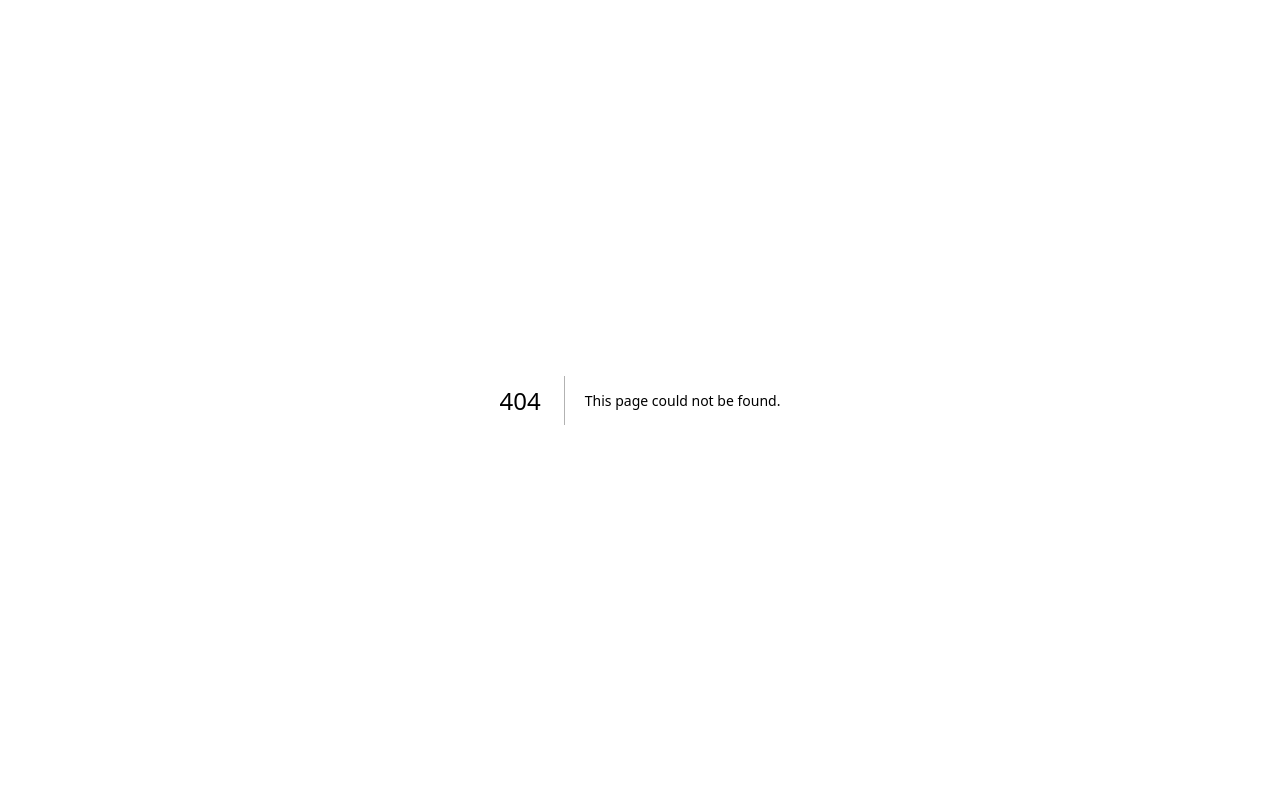
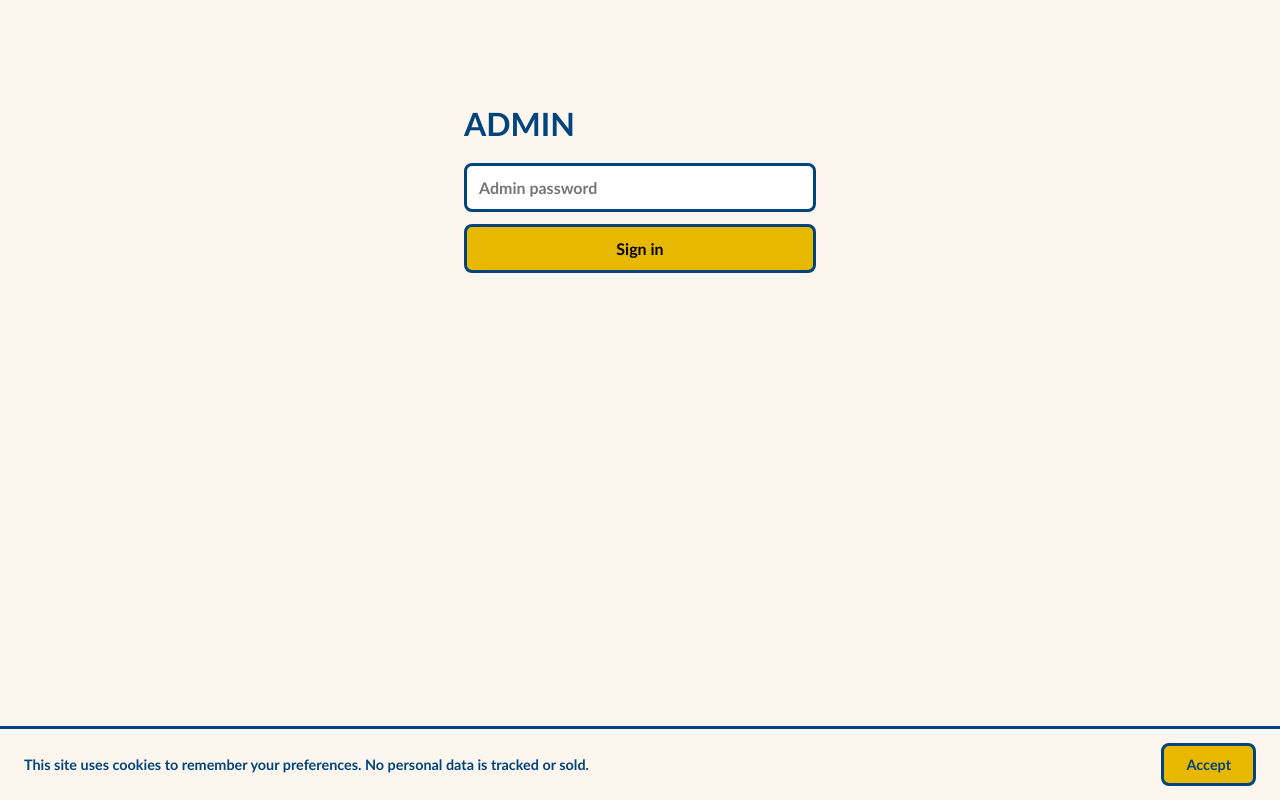
Before and after one commit to bmrmitch-cmyk/disability-confident-jobs, a Next.js app: page /admin in a window 1280 px wide. Before the commit this address had no page. Built offline with nearby package versions, Linux system fonts and the light colour scheme.

Commit message:
Profile rail scrollIntoView, cookie consent banner, admin panel, security headers, accessibility

```diff
--- a/next.config.ts
+++ b/next.config.ts
@@ -4,6 +4,20 @@ const nextConfig: NextConfig = {
   turbopack: {
     root: process.cwd(),
   },
+  async headers() {
+    return [
+      {
+        source: "/(.*)",
+        headers: [
+          { key: "X-Content-Type-Options", value: "nosniff" },
+          { key: "X-Frame-Options", value: "DENY" },
+          { key: "X-XSS-Protection", value: "1; mode=block" },
+          { key: "Referrer-Policy", value: "strict-origin-when-cross-origin" },
+          { key: "Permissions-Policy", value: "camera=(), microphone=(), geolocation=(), interest-cohort=()" },
+        ],
+      },
+    ];
+  },
 };
 
 export default nextConfig;
--- /dev/null
+++ b/src/app/admin/page.tsx
@@ -0,0 +1,142 @@
+"use client";
+
+import { useEffect, useState } from "react";
+import type { JobsStats } from "@/lib/jobs-types";
+import type { PlatformStats } from "@/lib/employers";
+
+const ADMIN_KEY = "accesswork_admin_auth";
+const ADMIN_PASS = "AccessWork2024!";
+
+function isAuthed(): boolean {
+  if (typeof window === "undefined") return false;
+  return sessionStorage.getItem(ADMIN_KEY) === "true";
+}
+
+export default function AdminPage() {
+  const [authed, setAuthed] = useState(isAuthed);
+  const [password, setPassword] = useState("");
+  const [error, setError] = useState("");
+  const [jobStats, setJobStats] = useState<JobsStats | null>(null);
+  const [empStats, setEmpStats] = useState<PlatformStats | null>(null);
+  const [message, setMessage] = useState("");
+
+  function login() {
+    if (password === ADMIN_PASS) {
+      sessionStorage.setItem(ADMIN_KEY, "true");
+      setAuthed(true);
+      setError("");
+    } else {
+      setError("Incorrect password");
+    }
+  }
+
+  useEffect(() => {
+    if (!authed) return;
+    fetch("/api/jobs?stats=true").then((r) => r.json()).then(setJobStats);
+    fetch("/api/employers?pageSize=1").then((r) => r.json()).then((d) => {
+      fetch("/api/employers?pageSize=1&statsOnly=true").then(async (r2) => {
+        try {
+          setEmpStats((await r2.json()) as PlatformStats);
+        } catch {
+          setEmpStats(null);
+        }
+      });
+    });
+  }, [authed]);
+
+  async function revalidate() {
+    setMessage("Revalidating...");
+    try {
+      const res = await fetch("/api/jobs?revalidate=true");
+      const data = await res.json();
+      setMessage(data.message ?? "Cache cleared");
+    } catch {
+      setMessage("Failed to revalidate");
+    }
+    setTimeout(() => setMessage(""), 3000);
+  }
+
+  if (!authed) {
+    return (
+      <main style={{ maxWidth: 400, margin: "80px auto", padding: 24, color: "#00447c" }}>
+        <h1 style={{ fontSize: "2rem", textTransform: "uppercase", margin: "0 0 20px" }}>Admin</h1>
+        <form onSubmit={(e) => { e.preventDefault(); login(); }} style={{ display: "flex", flexDirection: "column", gap: 12 }}>
+          <input
+            type="password" value={password} onChange={(e) => setPassword(e.target.value)}
+            placeholder="Admin password"
+            aria-label="Admin password"
+            style={{ border: "3px solid #00447c", borderRadius: 8, padding: 12, fontWeight: 950, outline: 0 }}
+            autoFocus
+          />
+          {error ? <p style={{ color: "#a00037", fontWeight: 950 }}>{error}</p> : null}
+          <button type="submit" style={{ border: "3px solid #00447c", borderRadius: 8, background: "#e8b800", padding: 12, fontWeight: 950, cursor: "pointer" }}>
+            Sign in
+          </button>
+        </form>
+      </main>
+    );
+  }
+
+  return (
+    <main style={{ maxWidth: 900, margin: "40px auto", padding: "0 20px", color: "#00447c" }}>
+      <h1 style={{ fontSize: "2.5rem", textTransform: "uppercase", margin: "0 0 8px" }}>Admin Dashboard</h1>
+      <p style={{ fontWeight: 950, color: "#9a0070" }}>Hidden admin panel — extra platform controls.</p>
+
+      <section style={{ display: "grid", gridTemplateColumns: "repeat(auto-fit, minmax(200px, 1fr))", gap: 12, margin: "24px 0" }}>
+        <StatBox label="Total jobs" value={jobStats?.total ?? "—"} />
+        <StatBox label="Cyber priority" value={jobStats?.cyberPriority ?? "—"} />
+        <StatBox label="Apprenticeships" value={jobStats?.apprenticeships ?? "—"} />
+        <StatBox label="Employers" value={empStats?.total ?? "—"} />
+        <StatBox label="Leader employers" value={empStats?.levelCounts?.Leader ?? "—"} />
+        <StatBox label="New additions" value={empStats?.newCount ?? "—"} />
+      </section>
+
+      <section style={{ border: "3px solid #00447c", borderRadius: 8, padding: 20, marginBottom: 16, background: "#fdf6ef" }}>
+        <h2 style={{ margin: "0 0 12px", textTransform: "uppercase" }}>Cache & Data</h2>
+        <div style={{ display: "flex", gap: 10, flexWrap: "wrap" }}>
+          <button onClick={revalidate} style={{ border: "3px solid #00447c", borderRadius: 8, background: "#e8b800", padding: "10px 18px", fontWeight: 950, cursor: "pointer" }}>
+            Revalidate API cache
+          </button>
+        </div>
+        {message ? <p style={{ marginTop: 10, fontWeight: 950 }}>{message}</p> : null}
+      </section>
+
+      <section style={{ border: "3px solid #00447c", borderRadius: 8, padding: 20, marginBottom: 16, background: "#fdf6ef" }}>
+        <h2 style={{ margin: "0 0 12px", textTransform: "uppercase" }}>Employer level breakdown</h2>
+        {empStats ? (
+          <div style={{ display: "grid", gridTemplateColumns: "repeat(3, 1fr)", gap: 10 }}>
+            {(["Leader", "Employer", "Committed"] as const).map((l) => (
+              <div key={l} style={{ border: "3px solid #00447c", borderRadius: 8, padding: 12, textAlign: "center" }}>
+                <strong style={{ fontSize: "1.8rem" }}>{empStats.levelCounts[l]}</strong>
+                <p style={{ margin: "4px 0 0", fontWeight: 950 }}>{l}</p>
+              </div>
+            ))}
+          </div>
+        ) : <p style={{ fontWeight: 950 }}>Loading...</p>}
+      </section>
+
+      <section style={{ border: "3px solid #00447c", borderRadius: 8, padding: 20, background: "#fdf6ef" }}>
+        <h2 style={{ margin: "0 0 12px", textTransform: "uppercase" }}>Top locations</h2>
+        {jobStats ? (
+          <div style={{ display: "grid", gridTemplateColumns: "repeat(auto-fill, minmax(160px, 1fr))", gap: 8 }}>
+            {jobStats.locations.slice(0, 20).map((loc) => (
+              <div key={loc.name} style={{ border: "3px solid #00447c", borderRadius: 8, padding: 10, fontWeight: 950 }}>
+                <span>{loc.name}</span>
+                <strong style={{ display: "block", fontSize: "1.3rem" }}>{loc.count}</strong>
+              </div>
+            ))}
+          </div>
+        ) : <p style={{ fontWeight: 950 }}>Loading...</p>}
+      </section>
+    </main>
+  );
+}
+
+function StatBox({ label, value }: { label: string; value: string | number }) {
+  return (
+    <div style={{ border: "3px solid #00447c", borderRadius: 8, padding: 16, background: "#fffaf5" }}>
+      <strong style={{ fontSize: "2rem", display: "block" }}>{value}</strong>
+      <p style={{ margin: "4px 0 0", fontWeight: 950, fontSize: "0.85rem" }}>{label}</p>
+    </div>
+  );
+}
--- a/src/app/api/jobs/route.ts
+++ b/src/app/api/jobs/route.ts
@@ -1,4 +1,5 @@
 import { searchJobs, getJobStats } from "@/lib/jobs";
+import { revalidatePath } from "next/cache";
 
 export async function GET(request: Request) {
   const params = new URL(request.url).searchParams;
@@ -7,6 +8,11 @@ export async function GET(request: Request) {
     return Response.json(getJobStats(), {
       headers: { "Cache-Control": "public, max-age=60, s-maxage=300" },
     });
+  }
+
+  if (params.get("revalidate") === "true") {
+    revalidatePath("/", "layout");
+    return Response.json({ message: "Cache revalidated. New data will be served on next request." });
   }
 
   const results = searchJobs({
--- a/src/app/globals.css
+++ b/src/app/globals.css
@@ -241,10 +241,6 @@ a {
   position: sticky;
   top: 118px;
   align-self: start;
-  max-height: calc(100vh - 140px);
-  overflow-y: auto;
-  scrollbar-width: thin;
-  scrollbar-color: rgb(255 255 255 / 0.3) transparent;
 }
 
 .panel,
@@ -1194,8 +1190,6 @@ a {
   .profile-rail {
     grid-column: 1 / -1;
     position: static;
-    max-height: none;
-    overflow-y: visible;
   }
 
   .profile-panel {
@@ -1286,3 +1280,37 @@ a {
     overflow-wrap: anywhere;
   }
 }
+
+.cookie-banner {
+  position: fixed;
+  bottom: 0;
+  left: 0;
+  right: 0;
+  z-index: 9999;
+  display: flex;
+  align-items: center;
+  justify-content: space-between;
+  gap: 16px;
+  border-top: 3px solid var(--blue);
+  background: var(--cream);
+  padding: 14px 24px;
+  color: var(--blue);
+  font-weight: 900;
+  font-size: 0.9rem;
+}
+
+.cookie-banner p {
+  margin: 0;
+  max-width: 720px;
+}
+
+.cookie-accept {
+  flex-shrink: 0;
+  border: 3px solid var(--blue);
+  border-radius: 8px;
+  background: var(--butter);
+  padding: 10px 22px;
+  color: var(--blue);
+  font-weight: 950;
+  cursor: pointer;
+}
--- a/src/app/layout.tsx
+++ b/src/app/layout.tsx
@@ -1,4 +1,5 @@
 import type { Metadata, Viewport } from "next";
+import { CookieConsent } from "@/components/cookie-consent";
 import "./globals.css";
 
 export const metadata: Metadata = {
@@ -32,6 +33,7 @@ export default function RootLayout({ children }: Readonly<{ children: React.Reac
       <body>
         <a href="#main-content" className="skip-link">Skip to main content</a>
         <div id="main-content">{children}</div>
+        <CookieConsent />
       </body>
     </html>
   );
--- /dev/null
+++ b/src/components/cookie-consent.tsx
@@ -0,0 +1,42 @@
+"use client";
+
+import { useEffect, useState } from "react";
+
+const COOKIE_NAME = "accesswork_cookies_accepted";
+
+function getCookie(name: string): boolean {
+  if (typeof document === "undefined") return false;
+  return document.cookie.split("; ").some((row) => row.startsWith(`${name}=true`));
+}
+
+function setCookie(name: string, days: number) {
+  const d = new Date();
+  d.setTime(d.getTime() + days * 24 * 60 * 60 * 1000);
+  document.cookie = `${name}=true; expires=${d.toUTCString()}; path=/; SameSite=Lax`;
+}
+
+export function CookieConsent() {
+  const [visible, setVisible] = useState(false);
+
+  useEffect(() => {
+    if (!getCookie(COOKIE_NAME)) setVisible(true);
+  }, []);
+
+  function accept() {
+    setCookie(COOKIE_NAME, 365);
+    setVisible(false);
+  }
+
+  if (!visible) return null;
+
+  return (
+    <div role="alert" aria-live="polite" className="cookie-banner">
+      <p>
+        This site uses cookies to remember your preferences. No personal data is tracked or sold.
+      </p>
+      <button type="button" onClick={accept} className="cookie-accept">
+        Accept
+      </button>
+    </div>
+  );
+}
```
Also changed, not shown: src/components/radar-workbench.tsx (+11 -3 lines).
